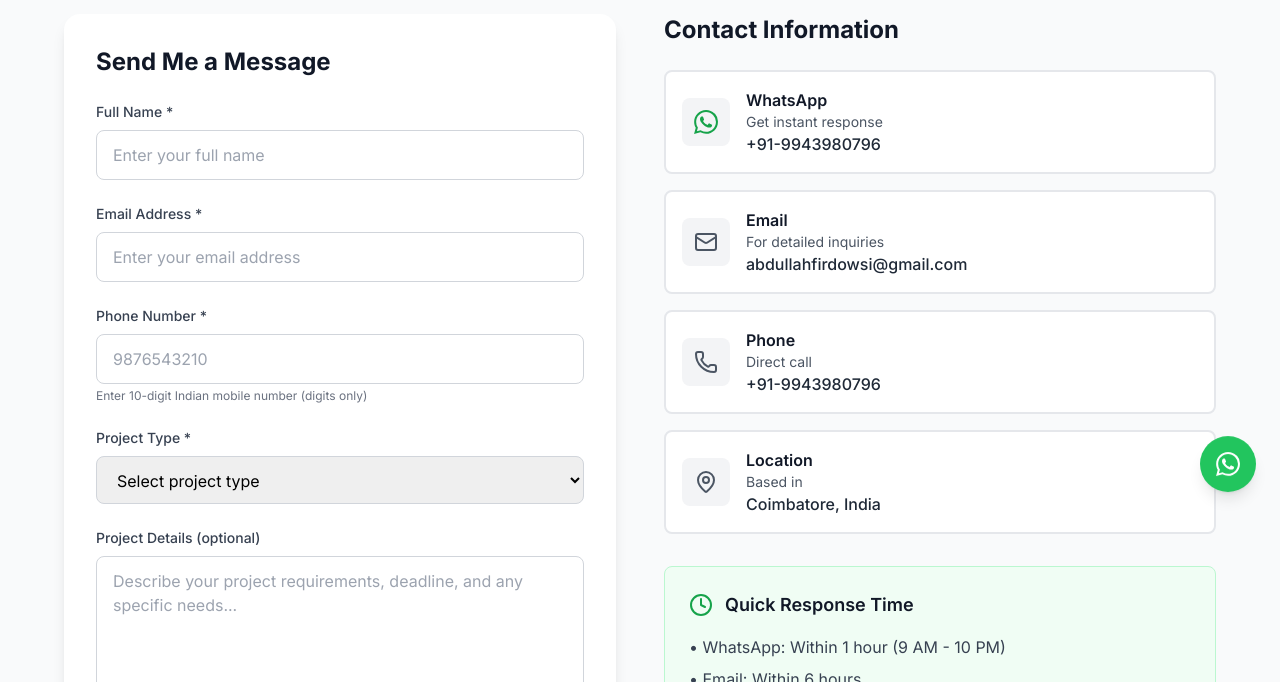
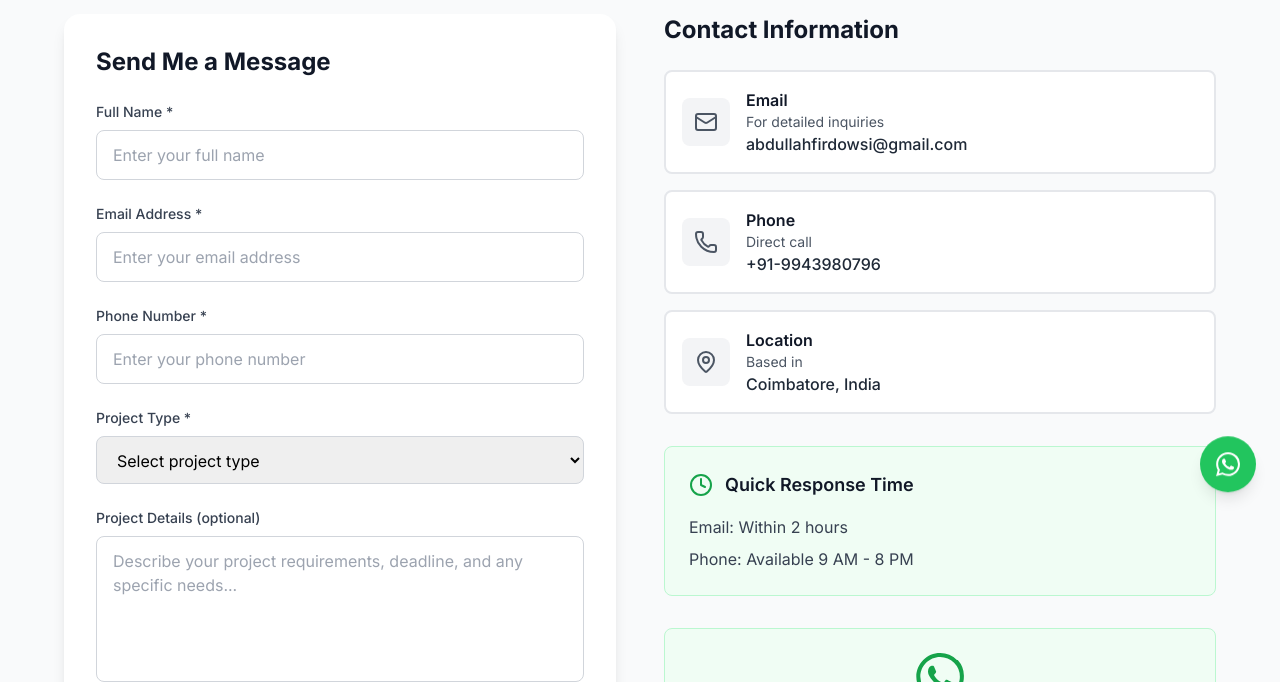
Before and after one commit to abdullahfirdowsi/portfolio-freelance-phase3, a React (Vite) app: page /contact in a window 1280 px wide. Shown: the part 270-952 px from the top of the page. Built offline with nearby package versions, Linux system fonts and the light colour scheme; no server answers.

Commit message:
Update Contact Page

```diff
--- a/src/pages/Contact.tsx
+++ b/src/pages/Contact.tsx
@@ -162,14 +162,14 @@ const Contact = () => {
   };
 
   const contactMethods = [
-    {
-      icon: <WhatsAppIcon className="h-6 w-6 text-green-600" />,
-      title: "WhatsApp",
-      description: "Get instant response",
-      value: "+91-9943980796",
-      link: "https://wa.me/919943980796",
-      primary: true
-    },
+    // {
+    //   icon: <WhatsAppIcon className="h-6 w-6 text-green-600" />,
+    //   title: "WhatsApp",
+    //   description: "Get instant response",
+    //   value: "+91-9943980796",
+    //   link: "https://wa.me/919943980796",
+    //   primary: true
+    // },
     {
       icon: <Mail className="h-6 w-6" />,
       title: "Email",
@@ -316,11 +316,8 @@ const Contact = () => {
                   className={`w-full px-4 py-3 border rounded-lg focus:ring-2 focus:ring-primary-500 focus:border-transparent transition-all ${
                     formErrors.phone ? 'border-red-500 bg-red-50' : 'border-gray-300'
                   }`}
-                  placeholder="9876543210"
+                  placeholder="Enter your phone number"
                 />
-                <p className="mt-1 text-xs text-gray-500">
-                  Enter 10-digit Indian mobile number (digits only)
-                </p>
                 {formErrors.phone && (
                   <p className="mt-1 text-sm text-red-600 flex items-center">
                     <span className="mr-1">⚠</span>
@@ -434,15 +431,16 @@ const Contact = () => {
             </div>
 
             {/* Quick Response Time */}
+
             <div className="bg-secondary-50 rounded-lg p-6 border border-secondary-200">
               <div className="flex items-center space-x-3 mb-4">
                 <Clock className="h-6 w-6 text-secondary-600" />
                 <h3 className="text-lg font-semibold text-gray-900">Quick Response Time</h3>
               </div>
               <ul className="space-y-2 text-gray-700">
-                <li>• WhatsApp: Within 1 hour (9 AM - 10 PM)</li>
-                <li>• Email: Within 6 hours</li>
-                <li>• Phone: Available 9 AM - 8 PM</li>
+                <li> Email: Within 2 hours</li>
+                <li> Phone: Available 9 AM - 8 PM</li>
+                {/* <li> WhatsApp: Within 1 hour (9 AM - 10 PM)</li> */}
               </ul>
             </div>
 
```
